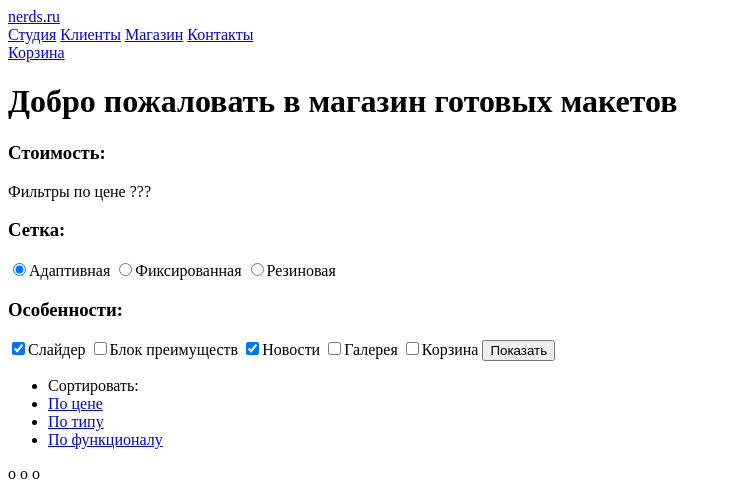
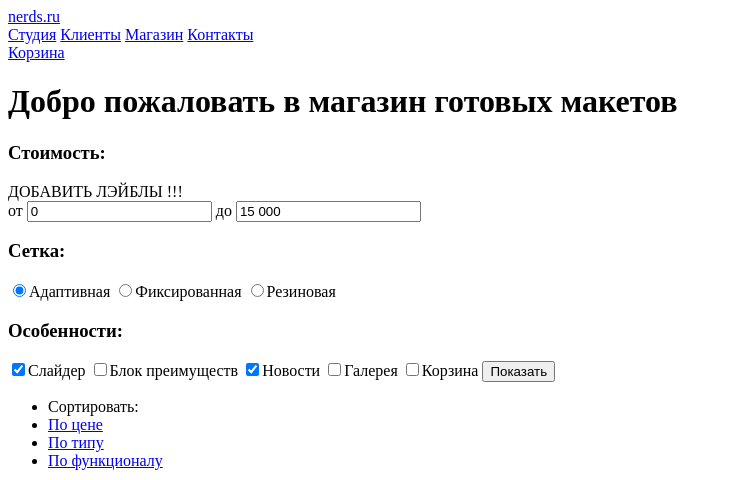
Before and after one commit to rikkihime/Nerds, a plain HTML site: page catalog.html in a window 1280 px wide. Shown: the top 480 px of the page, without its empty margins (0-732 px from the left). Drawn offline with Linux system fonts and the light colour scheme.

```diff
--- a/catalog.html
+++ b/catalog.html
@@ -24,10 +24,24 @@
 
             <form action="#" method="get">
 
-                <h3 class="filters-title">Стоимость:</h3>
+                <h3 class="filters-title">Стоимость:</h3> ДОБАВИТЬ ЛЭЙБЛЫ !!!
 
-                <div>
-                    Фильтры по цене ???
+                <div class="range-filter">
+                    <div class="range-controls">
+                        <div class="scale">
+                            <div style="margin-left:50px;width:100px;" class="bar"></div>
+                        </div>
+                        <div class="toggle min-toggle"></div>
+                        <div class="toggle max-toggle"></div>
+                    </div>
+                    <div class="price-controls">
+                        <lable class="min-price">от
+                            <input class="min-price" type="text" value="0">
+                        </lable>
+                        <lable class="max-price">до
+                            <input class="max-price" type="text" value="15 000">
+                        </lable>
+                    </div>
                 </div>
 
                 <h3 class="filters-title">Сетка:</h3>
```
